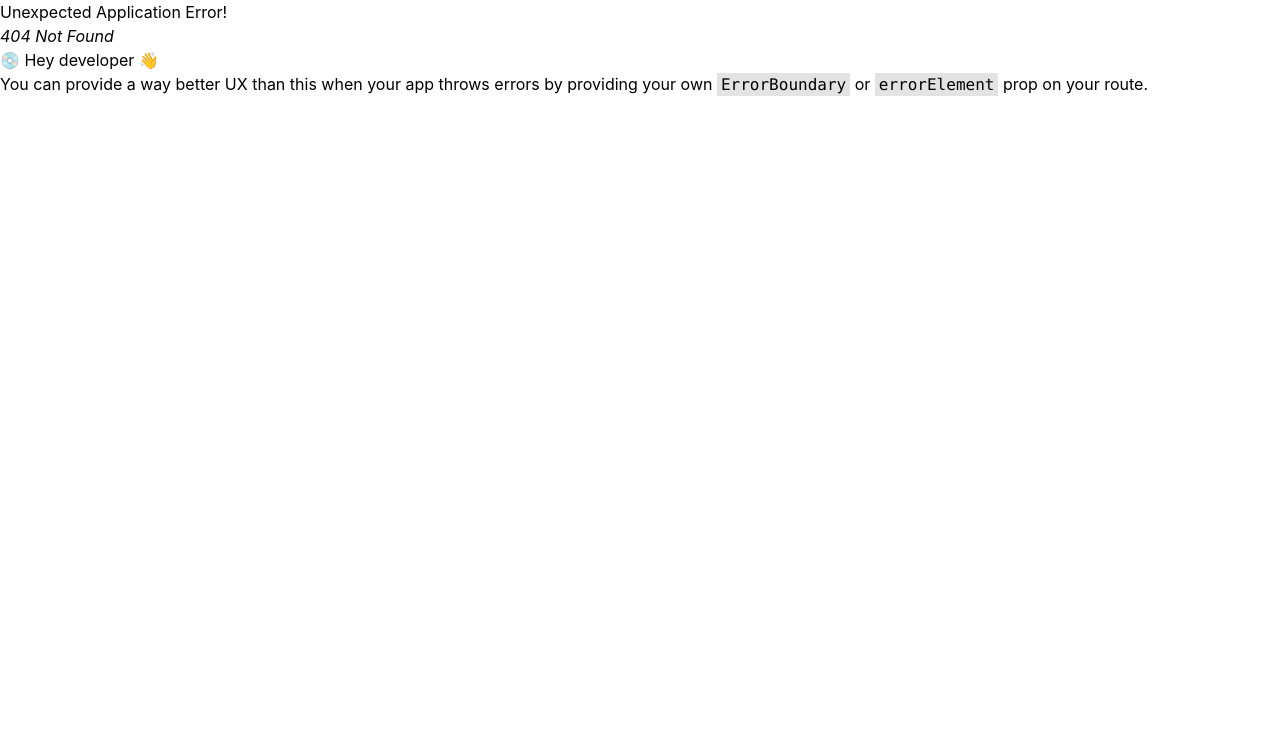
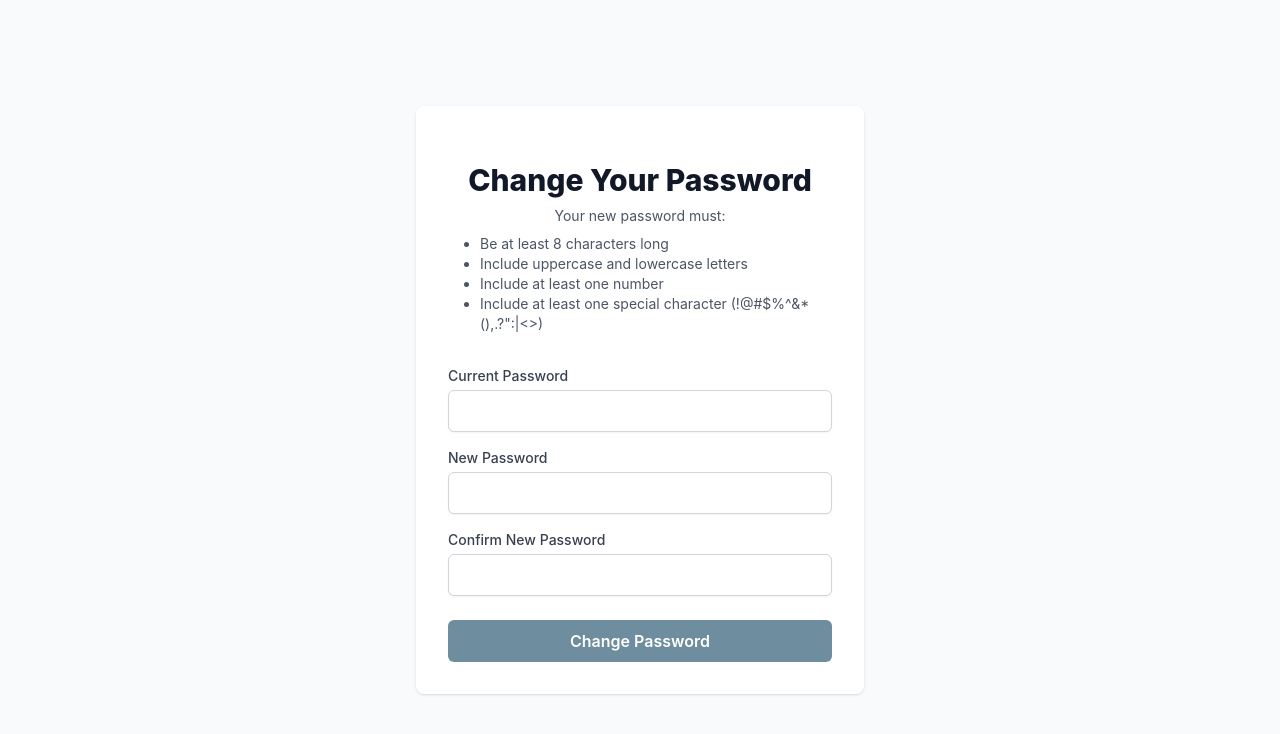
Before and after one commit to joeypettit/sims-app, a React (Vite) app: page /change-password in a window 1280 px wide. Before the commit this address had no page. Shown: the top 734 px of the page. Built offline with nearby package versions, Linux system fonts and the light colour scheme.

Commit message:
added reset password, logout, change password on login

```diff
--- a/src/api/api.ts
+++ b/src/api/api.ts
@@ -581,6 +581,20 @@ export async function toggleUserBlocked(userAccountId: string): Promise<User> {
   }
 }
 
+export async function resetUserPassword(userAccountId: string): Promise<{ message: string, temporaryPassword: string }> {
+  try {
+    const response = await axios.post<{ message: string, temporaryPassword: string }>(
+      `/api/auth/users/${userAccountId}/reset-password`
+    );
+    return response.data;
+  } catch (error) {
+    if (axios.isAxiosError(error) && error.response?.status === 400) {
+      throw new Error(error.response.data.error || 'Failed to reset user password');
+    }
+    throw new Error('Failed to reset user password');
+  }
+}
+
 export async function searchUsers({
   query = "",
   page = "1",
@@ -764,3 +778,24 @@ export async function getAreaCostRange(areaId: string): Promise<PriceRange> {
     throw new Error('Failed to get area cost range');
   }
 }
+
+export async function changePassword({
+  currentPassword,
+  newPassword,
+}: {
+  currentPassword: string;
+  newPassword: string;
+}) {
+  try {
+    const response = await axios.post('/api/auth/change-password', {
+      currentPassword,
+      newPassword,
+    });
+    return response.data;
+  } catch (error) {
+    if (axios.isAxiosError(error) && error.response?.data?.error === 'Current password is incorrect') {
+      throw new Error('The current password you entered is incorrect. Please try again.');
+    }
+    throw new Error('Failed to change password. Please try again.');
+  }
+}
--- a/src/app/router.tsx
+++ b/src/app/router.tsx
@@ -14,6 +14,7 @@ import UsersPanel from '../routes/users/users-panel';
 import UserDetails from '../routes/users/user-details';
 import ClientsPanel from "../routes/clients/clients-panel";
 import ClientDetails from "../routes/clients/client-details";
+import ChangePasswordPage from '../routes/change-password/change-password-page';
 
 export const router = createBrowserRouter([
   {
@@ -23,6 +24,10 @@ export const router = createBrowserRouter([
   {
     path: '/login',
     element: <LoginPage />
+  },
+  {
+    path: '/change-password',
+    element: <ChangePasswordPage />
   },
   {
     path: '/',
--- a/src/app/types/user.d.ts
+++ b/src/app/types/user.d.ts
@@ -13,6 +13,7 @@ export type User = {
     email: string;
     role: UserRole;
     isBlocked: boolean;
+    isTemporaryPassword: boolean;
   };
 };
 
--- a/src/components/add-user-modal.tsx
+++ b/src/components/add-user-modal.tsx
@@ -9,6 +9,17 @@ type AddUserModalProps = {
   setIsOpen: (isOpen: boolean) => void;
 };
 
+// Function to generate a random password
+function generateTemporaryPassword() {
+  const length = 8;
+  const charset = "abcdefghijklmnopqrstuvwxyzABCDEFGHIJKLMNOPQRSTUVWXYZ0123456789";
+  let password = "";
+  for (let i = 0; i < length; i++) {
+    password += charset.charAt(Math.floor(Math.random() * charset.length));
+  }
+  return password;
+}
+
 export default function AddUserModal({ isOpen, setIsOpen }: AddUserModalProps) {
   const queryClient = useQueryClient();
   const firstNameRef = useRef<HTMLInputElement>(null);
@@ -16,34 +27,40 @@ export default function AddUserModal({ isOpen, setIsOpen }: AddUserModalProps) {
     firstName: '',
     lastName: '',
     email: '',
-    password: '',
     role: 'USER' as UserRole
   });
+  const [temporaryPassword, setTemporaryPassword] = useState('');
 
   useEffect(() => {
-    if (isOpen && firstNameRef.current) {
-      firstNameRef.current.focus();
+    if (isOpen) {
+      // Generate a new password when the modal opens
+      setTemporaryPassword(generateTemporaryPassword());
+      if (firstNameRef.current) {
+        firstNameRef.current.focus();
+      }
+    } else {
+      // Reset form and password when modal closes
+      setFormData({
+        firstName: '',
+        lastName: '',
+        email: '',
+        role: 'USER' as UserRole
+      });
+      setTemporaryPassword('');
     }
   }, [isOpen]);
 
   const createUserMutation = useMutation({
-    mutationFn: createUser,
+    mutationFn: (data: typeof formData & { password: string }) => createUser(data),
     onSuccess: () => {
       queryClient.invalidateQueries({ queryKey: ['users'] });
       setIsOpen(false);
-      setFormData({
-        firstName: '',
-        lastName: '',
-        email: '',
-        password: '',
-        role: 'USER' as UserRole
-      });
     }
   });
 
   const handleSubmit = (e: React.FormEvent) => {
     e.preventDefault();
-    createUserMutation.mutate(formData);
+    createUserMutation.mutate({ ...formData, password: temporaryPassword });
   };
 
   const actionButtons = [
@@ -104,17 +121,6 @@ export default function AddUserModal({ isOpen, setIsOpen }: AddUserModalProps) {
           </div>
 
           <div>
-            <label className="block text-sm font-medium text-gray-700 mb-1">Password</label>
-            <input
-              type="password"
-              value={formData.password}
-              onChange={(e) => setFormData({ ...formData, password: e.target.value })}
-              className="w-full px-3 py-2 border border-gray-300 rounded-md shadow-sm focus:outline-none focus:ring-1 focus:ring-sims-green-600 focus:border-sims-green-600"
-              required
-            />
-          </div>
-
-          <div>
             <label className="block text-sm font-medium text-gray-700 mb-1">Role</label>
             <select
               value={formData.role}
@@ -127,6 +133,16 @@ export default function AddUserModal({ isOpen, setIsOpen }: AddUserModalProps) {
           </div>
         </div>
 
+        <div className="mt-4 p-4 bg-gray-50 rounded-md">
+          <h3 className="text-sm font-medium text-gray-700 mb-2">Temporary Password</h3>
+          <div className="bg-white p-3 rounded border border-gray-300 font-mono text-center">
+            {temporaryPassword}
+          </div>
+          <p className="text-sm text-gray-600 mt-2">
+            Please save this password and share it with the user. They will be required to change it upon their first login.
+          </p>
+        </div>
+
         {createUserMutation.isError && (
           <div className="mt-2 text-red-700">
             {createUserMutation.error.message || "Failed to create user"}
--- a/src/components/button.tsx
+++ b/src/components/button.tsx
@@ -40,25 +40,25 @@ export default function Button({
   const getButtonClasses = () => {
     switch (variant) {
       case "primary":
-        return "bg-sims-green-600 hover:bg-sims-green-700 active:bg-sims-green-800";
+        return "bg-sims-green-600 hover:bg-sims-green-700 active:bg-sims-green-800 text-white border border-transparent";
       case "secondary":
-        return "bg-gray-400 hover:bg-gray-600 active:bg-gray-700";
+        return "bg-gray-600 hover:bg-gray-700 active:bg-gray-800 text-white border border-transparent";
       case "success":
-        return "bg-emerald-600 hover:bg-emerald-700 active:bg-green-900";
+        return "bg-emerald-600 hover:bg-emerald-700 active:bg-emerald-800 text-white border border-transparent";
       case "danger":
-        return "bg-red-700 hover:bg-red-800 active:bg-red-900";
+        return "bg-red-500 hover:bg-red-600 active:bg-red-700 text-white border border-transparent";
       case "warning":
-        return "bg-yellow-500 hover:bg-yellow-600 active:bg-yellow-700";
+        return "bg-yellow-500 hover:bg-yellow-600 active:bg-yellow-700 text-white border border-transparent";
       case "white":
-        return "text-black bg-white hover:bg-slate-100 active:bg-slate-100 active:shadow-inner";
+        return "text-gray-700 bg-white hover:bg-gray-100 active:bg-gray-200 active:shadow-inner";
       case "outline-danger":
-        return "text-red-700 border-2 border-red-700 bg-transparent hover:bg-red-50 active:bg-red-100";
+        return "text-red-500 border border-red-200 bg-transparent hover:bg-red-50 active:bg-red-100";
       case "outline-primary":
-        return "text-sims-green-600 border-2 border-sims-green-600 bg-transparent hover:bg-sims-green-50 active:bg-sims-green-100";
+        return "text-sims-green-600 border border-sims-green-200 bg-transparent hover:bg-sims-green-50 active:bg-sims-green-100";
       case "outline-success":
-        return "text-emerald-700 border-2 border-emerald-700 bg-transparent hover:bg-green-50 active:bg-green-100";
+        return "text-emerald-600 border border-emerald-200 bg-transparent hover:bg-emerald-50 active:bg-emerald-100";
       default:
-        return "bg-sims-green-600 hover:bg-sims-green-700 active:bg-sims-green-900";
+        return "bg-sims-green-600 hover:bg-sims-green-700 active:bg-sims-green-800 text-white border border-transparent";
     }
   };
 
--- /dev/null
+++ b/src/routes/change-password/change-password-page.tsx
@@ -0,0 +1,147 @@
+import { useState } from 'react';
+import { useNavigate } from 'react-router-dom';
+import { useMutation } from '@tanstack/react-query';
+import Button from '../../components/button';
+import { changePassword } from '../../api/api';
+
+function validatePassword(password: string): { isValid: boolean; error?: string } {
+  if (password.length < 8) {
+    return { isValid: false, error: 'Password must be at least 8 characters long' };
+  }
+
+  if (!/[A-Z]/.test(password)) {
+    return { isValid: false, error: 'Password must contain at least one uppercase letter' };
+  }
+
+  if (!/[a-z]/.test(password)) {
+    return { isValid: false, error: 'Password must contain at least one lowercase letter' };
+  }
+
+  if (!/[0-9]/.test(password)) {
+    return { isValid: false, error: 'Password must contain at least one number' };
+  }
+
+  if (!/[!@#$%^&*(),.?":{}|<>]/.test(password)) {
+    return { isValid: false, error: 'Password must contain at least one special character' };
+  }
+
+  return { isValid: true };
+}
+
+export default function ChangePasswordPage() {
+  const navigate = useNavigate();
+  const [currentPassword, setCurrentPassword] = useState('');
+  const [newPassword, setNewPassword] = useState('');
+  const [confirmPassword, setConfirmPassword] = useState('');
+  const [error, setError] = useState('');
+
+  const changePasswordMutation = useMutation({
+    mutationFn: changePassword,
+    onSuccess: () => {
+      navigate('/projects');
+    },
+    onError: (error: Error) => {
+      setError(error.message);
+    }
+  });
+
+  const handleSubmit = (e: React.FormEvent) => {
+    e.preventDefault();
+    setError('');
+
+    if (newPassword !== confirmPassword) {
+      setError('New passwords do not match');
+      return;
+    }
+
+    const validation = validatePassword(newPassword);
+    if (!validation.isValid) {
+      setError(validation.error || 'Invalid password');
+      return;
+    }
+
+    changePasswordMutation.mutate({ currentPassword, newPassword });
+  };
+
+  return (
+    <div className="min-h-screen flex items-center justify-center bg-gray-50">
+      <div className="max-w-md w-full space-y-8 p-8 bg-white rounded-lg shadow">
+        <div>
+          <h2 className="mt-6 text-center text-3xl font-extrabold text-gray-900">
+            Change Your Password
+          </h2>
+          <p className="mt-2 text-center text-sm text-gray-600">
+            Your new password must:
+          </p>
+          <ul className="mt-2 text-sm text-gray-600 list-disc pl-8">
+            <li>Be at least 8 characters long</li>
+            <li>Include uppercase and lowercase letters</li>
+            <li>Include at least one number</li>
+            <li>Include at least one special character (!@#$%^&*(),.?":{}|&lt;&gt;)</li>
+          </ul>
+        </div>
+        <form className="mt-8 space-y-6" onSubmit={handleSubmit}>
+          {error && (
+            <div className="text-red-500 text-sm text-center bg-red-50 p-3 rounded">
+              {error}
+            </div>
+          )}
+          <div className="space-y-4">
+            <div>
+              <label htmlFor="currentPassword" className="block text-sm font-medium text-gray-700 mb-1">
+                Current Password
+              </label>
+              <input
+                id="currentPassword"
+                name="currentPassword"
+                type="password"
+                required
+                value={currentPassword}
+                onChange={(e) => setCurrentPassword(e.target.value)}
+                className="w-full px-3 py-2 border border-gray-300 rounded-md shadow-sm focus:outline-none focus:ring-1 focus:ring-sims-green-600 focus:border-sims-green-600"
+              />
+            </div>
+            <div>
+              <label htmlFor="newPassword" className="block text-sm font-medium text-gray-700 mb-1">
+                New Password
+              </label>
+              <input
+                id="newPassword"
+                name="newPassword"
+                type="password"
+                required
+                value={newPassword}
+                onChange={(e) => setNewPassword(e.target.value)}
+                className="w-full px-3 py-2 border border-gray-300 rounded-md shadow-sm focus:outline-none focus:ring-1 focus:ring-sims-green-600 focus:border-sims-green-600"
+              />
+            </div>
+            <div>
+              <label htmlFor="confirmPassword" className="block text-sm font-medium text-gray-700 mb-1">
+                Confirm New Password
+              </label>
+              <input
+                id="confirmPassword"
+                name="confirmPassword"
+                type="password"
+                required
+                value={confirmPassword}
+                onChange={(e) => setConfirmPassword(e.target.value)}
+                className="w-full px-3 py-2 border border-gray-300 rounded-md shadow-sm focus:outline-none focus:ring-1 focus:ring-sims-green-600 focus:border-sims-green-600"
+              />
+            </div>
+          </div>
+
+          <div>
+            <Button
+              type="submit"
+              className="w-full"
+              disabled={changePasswordMutation.isPending}
+            >
+              {changePasswordMutation.isPending ? 'Changing Password...' : 'Change Password'}
+            </Button>
+          </div>
+        </form>
+      </div>
+    </div>
+  );
+}
--- a/src/routes/login/login-page.tsx
+++ b/src/routes/login/login-page.tsx
@@ -12,8 +12,12 @@ export default function LoginPage() {
 
   const loginMutation = useMutation({
     mutationFn: login,
-    onSuccess: () => {
-      navigate('/projects');
+    onSuccess: (data) => {
+      if (data.userAccount?.isTemporaryPassword) {
+        navigate('/change-password');
+      } else {
+        navigate('/projects');
+      }
     },
     onError: (error: Error) => {
       setError(error.message);
--- a/src/routes/settings/settings.tsx
+++ b/src/routes/settings/settings.tsx
@@ -4,10 +4,11 @@ import Button from "../../components/button";
 import { useEffect, useRef, useState } from "react";
 import Modal from "../../components/modal";
 import { validateTemplateName } from "../../util/form-validation";
-import { createAreaTemplate } from "../../api/api";
+import { createAreaTemplate, logout } from "../../api/api";
 import SimsSpinner from "../../components/sims-spinner/sims-spinner";
 import { getAllAreaTemplates } from "../../api/api";
 import { AreaTemplate } from "../../app/types/area-template";
+import { FaSignOutAlt } from "react-icons/fa";
 
 export default function SettingsPanel() {
   const navigate = useNavigate();
@@ -24,6 +25,14 @@ export default function SettingsPanel() {
       inputRef.current.focus();
     }
   }, [isCreateTemplateModalOpen]);
+
+  // Logout mutation
+  const logoutMutation = useMutation({
+    mutationFn: logout,
+    onSuccess: () => {
+      navigate('/login');
+    }
+  });
 
   // Fetch the details for the specific item using the ID from the route params
   const allTemplatesQuery = useQuery({
@@ -63,6 +72,10 @@ export default function SettingsPanel() {
     setIsCreateTemplateModalOpen(false);
     setTemplateNameInput("");
     setTemplateModalErrorMessage("");
+  }
+
+  function handleLogout() {
+    logoutMutation.mutate();
   }
 
   if (allTemplatesQuery.isLoading || createAreaTemplateMutation.isPending) {
@@ -117,7 +130,7 @@ export default function SettingsPanel() {
   return (
     <>
       <h1 className="font-bold">Settings</h1>
-      <div className="flex justify-center">
+      <div className="flex flex-col items-center gap-6">
         <div className="border border-gray-300 p-1 my-20 rounded w-1/2">
           <div className="flex flex-row justify-between">
             <h2 className="font-bold my-4">Templates</h2>
@@ -146,6 +159,13 @@ export default function SettingsPanel() {
             })}
           </ul>
         </div>
+        <Button
+          variant="outline-danger"
+          onClick={handleLogout}
+          className="flex items-center gap-2 border-red-200 text-red-500 hover:bg-red-50"
+        >
+          <FaSignOutAlt /> Logout
+        </Button>
       </div>
       {renderTemplateModal()}
     </>
--- a/src/routes/users/user-details.tsx
+++ b/src/routes/users/user-details.tsx
@@ -1,6 +1,6 @@
 import { useQuery, useMutation, useQueryClient } from "@tanstack/react-query";
 import { useParams, useNavigate } from "react-router-dom";
-import { getUser, updateUser, deleteUser, toggleUserBlocked } from "../../api/api";
+import { getUser, updateUser, deleteUser, toggleUserBlocked, resetUserPassword } from "../../api/api";
 import { useState, useEffect } from "react";
 import Button from "../../components/button";
 import IconButton from "../../components/icon-button";
@@ -9,9 +9,8 @@ import Modal from "../../components/modal";
 import { UserRole } from "../../app/types/user";
 import ProjectsList from "../../components/projects-list";
 import StatusPill from "../../components/status-pill";
-import { FaTrash } from "react-icons/fa6";
+import { FaTrash, FaUserCheck, FaUserTimes, FaKey } from "react-icons/fa";
 import { MdEdit } from "react-icons/md";
-import { FaUserTimes, FaUserCheck } from "react-icons/fa";
 
 const roleOptions = [
   { value: "USER", label: "User" },
@@ -29,6 +28,8 @@ export default function UserDetails() {
   const queryClient = useQueryClient();
   const [isEditing, setIsEditing] = useState(false);
   const [showDeleteModal, setShowDeleteModal] = useState(false);
+  const [showResetPasswordModal, setShowResetPasswordModal] = useState(false);
+  const [temporaryPassword, setTemporaryPassword] = useState<string | null>(null);
   const [formData, setFormData] = useState({
     firstName: '',
     lastName: '',
@@ -63,6 +64,13 @@ export default function UserDetails() {
     mutationFn: () => toggleUserBlocked(user?.userAccount?.id || ''),
     onSuccess: () => {
       queryClient.invalidateQueries({ queryKey: ["user", userId] });
+    }
+  });
+
+  const resetPasswordMutation = useMutation({
+    mutationFn: resetUserPassword,
+    onSuccess: (data) => {
+      setTemporaryPassword(data.temporaryPassword);
     }
   });
 
@@ -108,6 +116,12 @@ export default function UserDetails() {
     setShowDeleteModal(true);
   };
 
+  const handleResetPassword = () => {
+    if (user?.userAccount?.id) {
+      resetPasswordMutation.mutate(user.userAccount.id);
+    }
+  };
+
   const canModifyUser = user?.userAccount?.role !== 'SUPER_ADMIN';
 
   if (isLoading) {
@@ -131,7 +145,7 @@ export default function UserDetails() {
                   <>
                     <IconButton
                       icon={<FaTrash size={18} />}
-                      onClick={handleDelete}
+                      onClick={() => setShowDeleteModal(true)}
                       color="text-gray-600 hover:text-gray-800"
                       title="Delete User"
                     />
@@ -141,6 +155,12 @@ export default function UserDetails() {
                       disabled={toggleBlockedMutation.isPending || !user?.userAccount?.id}
                       color="text-gray-600 hover:text-gray-800"
                       title={user.userAccount?.isBlocked ? "Unblock User" : "Block User"}
+                    />
+                    <IconButton
+                      icon={<FaKey size={18} />}
+                      onClick={() => setShowResetPasswordModal(true)}
+                      color="text-gray-600 hover:text-gray-800"
+                      title="Reset Password"
                     />
                     <IconButton
                       icon={<MdEdit size={20} />}
@@ -296,6 +316,32 @@ export default function UserDetails() {
           )}
         </div>
       </Modal>
+
+      {/* Reset Password Modal */}
+      <Modal
+        isOpen={showResetPasswordModal}
+        title="Reset User Password"
+        onCancel={() => {
+          setShowResetPasswordModal(false);
+          setTemporaryPassword(null);
+        }}
+        onConfirm={temporaryPassword ? undefined : handleResetPassword}
+        disableConfirm={resetPasswordMutation.isPending}
+      >
+        {temporaryPassword ? (
+          <div className="space-y-4">
+            <p>The user's password has been reset. Their temporary password is:</p>
+            <div className="bg-gray-100 p-3 rounded font-mono text-center">
+              {temporaryPassword}
+            </div>
+            <p className="text-sm text-gray-600">
+              Please provide this password to the user. They will be required to change it upon their next login.
+            </p>
+          </div>
+        ) : (
+          <p>Are you sure you want to reset this user's password? They will be required to change it upon their next login.</p>
+        )}
+      </Modal>
     </>
   );
 }
```
